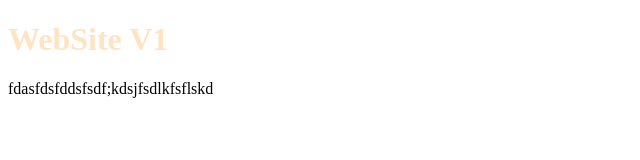
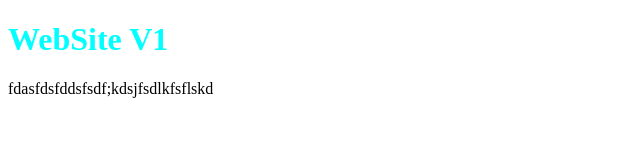
Before and after one commit to Nirajthote07/jenkinsRepo, a plain HTML site: page index.html in a window 1280 px wide. Shown: the whole page, without its empty margins (0-640 px from the left). Drawn offline with Linux system fonts and the light colour scheme.

Commit message:
first commit

```diff
--- a/index.html
+++ b/index.html
@@ -6,7 +6,7 @@
   <title>WebSite V1</title>
 </head>
 <body>
-  <h1 style="color: bisque;">WebSite V1</h1>
+  <h1 style="color:aqua;">WebSite V1</h1>
   <p>fdasfdsfddsfsdf;kdsjfsdlkfsflskd</p>
 </body>
 </html>
```
